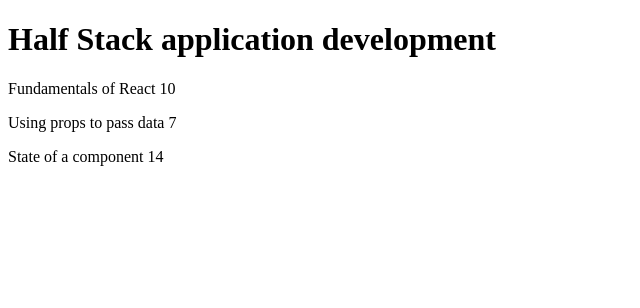
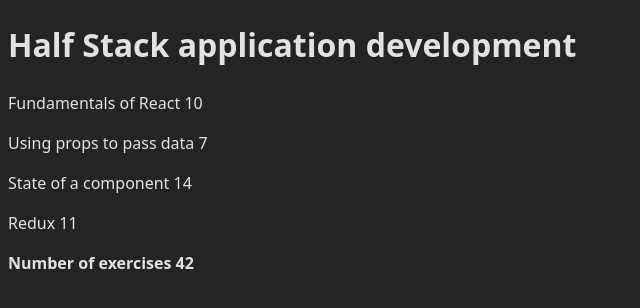
Before and after one commit to hammam-elsheikh/full-stack-open-exercises, a React app in the folder part1/course-info/: page / in a window 1280 px wide. Shown: the top 308 px of the page, without its empty margins (0-640 px from the left). Built offline with nearby package versions, Linux system fonts and the light colour scheme; the HTML template or start-up script is replaced by a standard one.

Commit message:
2.2: Course information step 7

```diff
--- a/part1/course-info/src/App.jsx
+++ b/part1/course-info/src/App.jsx
@@ -19,10 +19,20 @@ const App = () => {
         exercises: 14,
         id: 3,
       },
+      {
+        name: "Redux",
+        exercises: 11,
+        id: 4,
+      },
     ],
   };
 
-  return <Course course={course} />;
+  return (
+    <>
+      <Course course={course} />
+      <Total parts={course.parts} />
+    </>
+  );
 };
 
 export default App;
@@ -60,6 +70,16 @@ function Part({ part, exercises }) {
   );
 }
 
-// function Total({ exercises1, exercises2, exercises3 }) {
-//   return <p> Number of exercises {exercises1 + exercises2 + exercises3}</p>;
-// }
+function Total({ parts }) {
+  let sum = 0;
+  parts.forEach((part) => {
+    sum += part.exercises;
+  });
+
+  return (
+    <p>
+      {" "}
+      <strong> Number of exercises {sum}</strong>
+    </p>
+  );
+}
--- a/part1/course-info/src/index.css
+++ b/part1/course-info/src/index.css
@@ -1,4 +1,4 @@
-/* :root {
+:root {
   font-family: system-ui, Avenir, Helvetica, Arial, sans-serif;
   line-height: 1.5;
   font-weight: 400;
@@ -12,7 +12,7 @@
   -webkit-font-smoothing: antialiased;
   -moz-osx-font-smoothing: grayscale;
 }
-
+/*
 a {
   font-weight: 500;
   color: #646cff;
```
